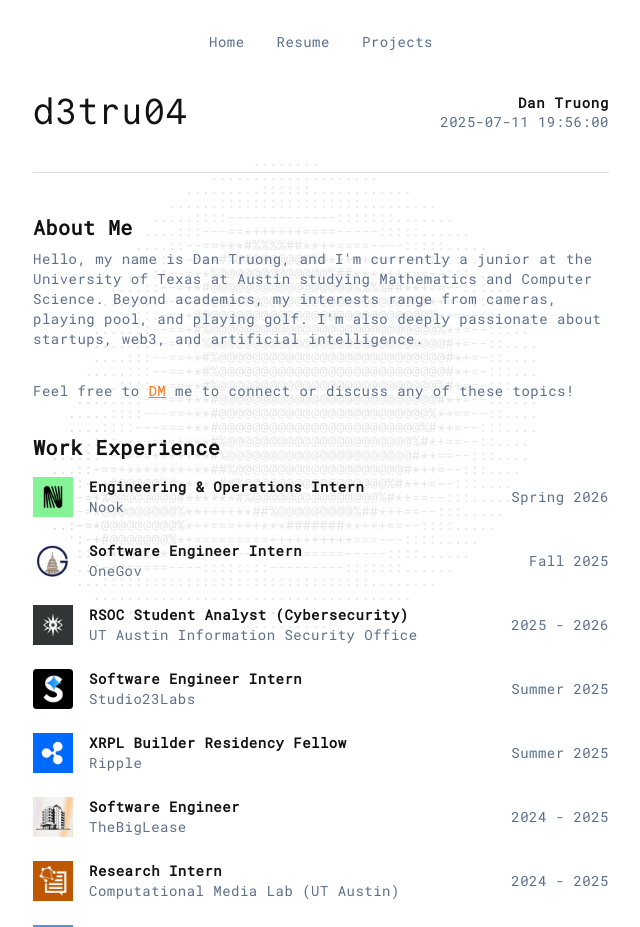
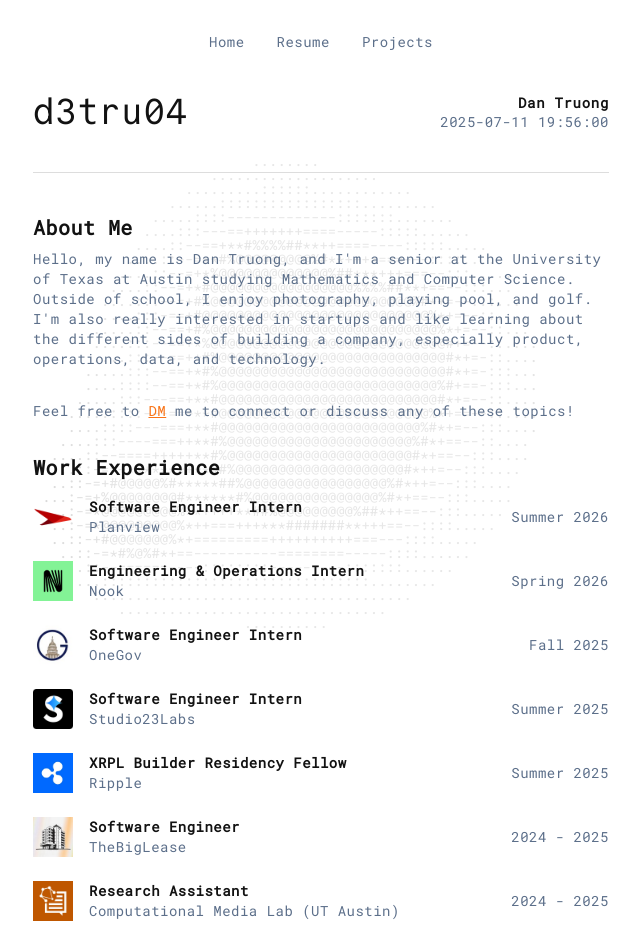
Before and after one commit to D3TRU04/personal-portfolio, a Next.js app: page / in a window 1280 px wide. Shown: the top 927 px of the page, without its empty margins (319-959 px from the left). Built offline with nearby package versions, Linux system fonts and the light colour scheme.

Commit message:
Update the experience list, About Me text, and resume.

```diff
--- a/app/page.tsx
+++ b/app/page.tsx
@@ -17,9 +17,11 @@ export default function Home() {
         <div className="text-left">
           <h2 className="mb-2 text-xl font-bold">About Me</h2>
           <p className="mb-8 text-secondary">
-            Hello, my name is Dan Truong, and I'm currently a junior at the University of Texas at Austin studying Mathematics
-            and Computer Science. Beyond academics, my interests range from cameras, playing pool, and playing golf. I'm also deeply passionate
-            about startups, web3, and artificial intelligence.
+          Hello, my name is Dan Truong, and I'm a senior at the University of Texas at Austin
+          studying Mathematics and Computer Science. Outside of school, I enjoy photography,
+          playing pool, and golf. I'm also really interested in startups and like learning about
+          the different sides of building a company, especially product, operations, data, and
+          technology.
           </p>
 
           {/* A call to action for visitors to connect */}
--- a/data/experience.ts
+++ b/data/experience.ts
@@ -7,6 +7,12 @@ export type Entry = {
 };
 
 export const EXPERIENCE: Entry[] = [
+  {
+    role: 'Software Engineer Intern',
+    company: 'Planview',
+    date: 'Summer 2026',
+    logo: '/images/planview-logo.png',
+  },
   {
     role: 'Engineering & Operations Intern',
     company: 'Nook',
@@ -18,12 +24,6 @@ export const EXPERIENCE: Entry[] = [
     company: 'OneGov',
     date: 'Fall 2025',
     logo: '/images/onegov-logo.png',
-  },
-  {
-    role: 'RSOC Student Analyst (Cybersecurity)',
-    company: 'UT Austin Information Security Office',
-    date: '2025 - 2026',
-    logo: '/images/utiso-logo.png',
   },
   {
     role: 'Software Engineer Intern',
@@ -44,7 +44,7 @@ export const EXPERIENCE: Entry[] = [
     logo: '/images/thebiglease-logo.png',
   },
   {
-    role: 'Research Intern',
+    role: 'Research Assistant',
     company: 'Computational Media Lab (UT Austin)',
     date: '2024 - 2025',
     logo: '/images/cml-logo.png',
@@ -56,7 +56,7 @@ export const EXPERIENCE: Entry[] = [
     logo: '/images/schoolsimplified-logo.png',
   },
   {
-    role: 'Research Intern',
+    role: 'Research Assistant',
     company: 'Real-Time Systems Lab (University of Houston)',
     date: 'Summer 2022',
     logo: '/images/uh-logo.png',
```
Also changed, not shown: public/images/planview-logo.png (added), 1 other file (tests, documents, lock files or other folders).
